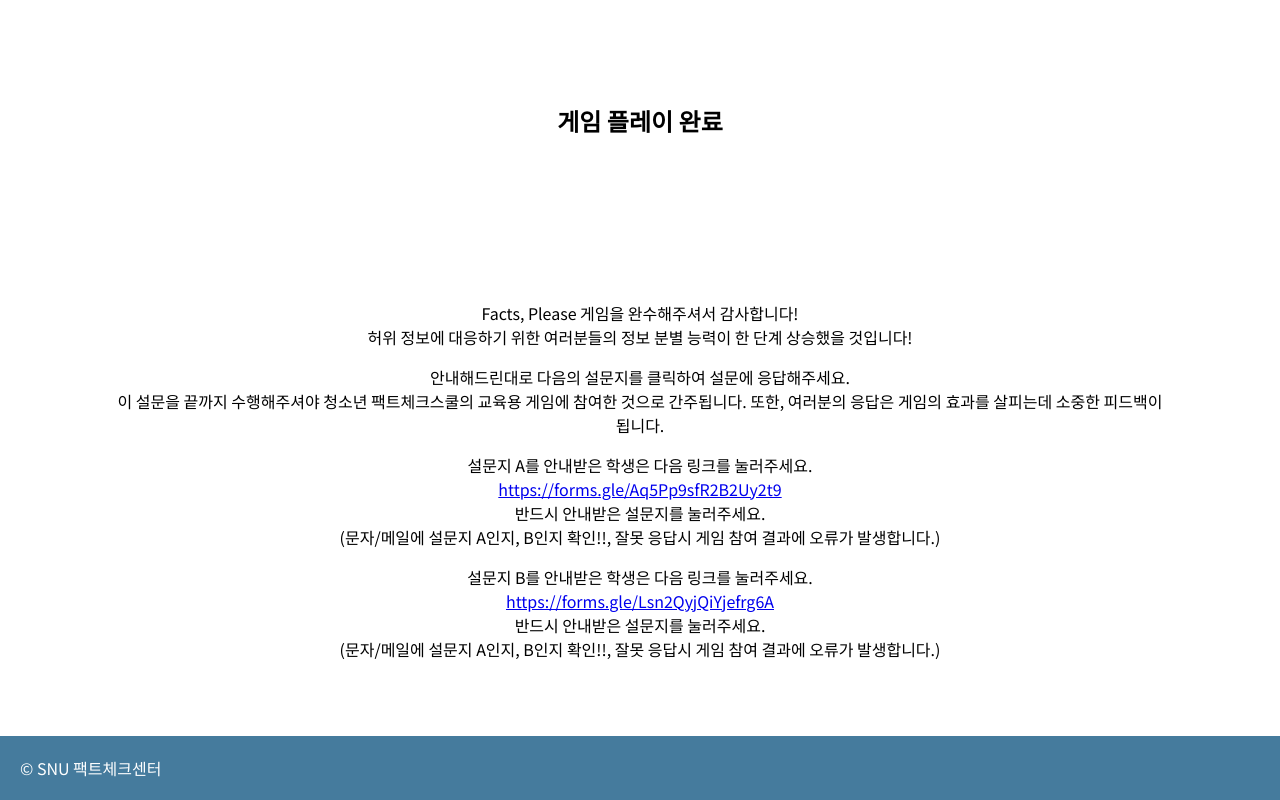
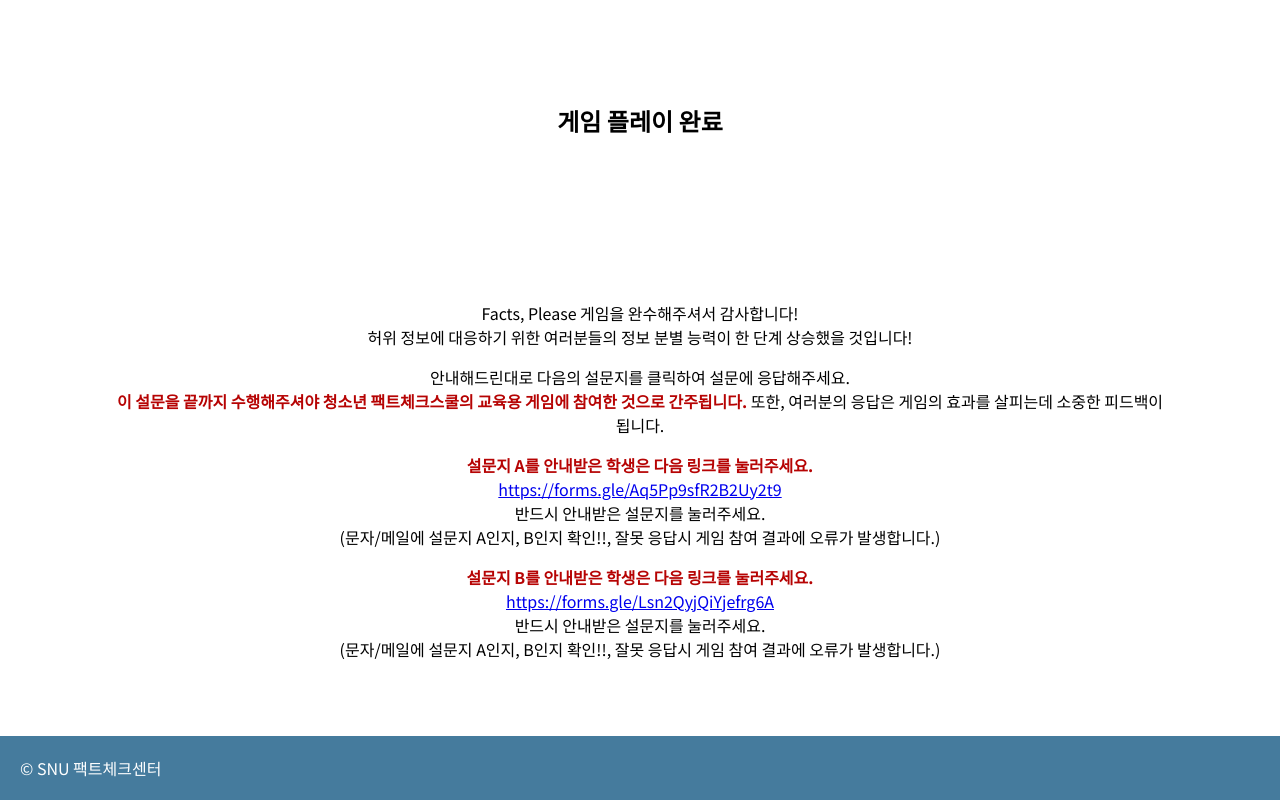
Before and after one commit to snu-factchecker/snu-factchecker.github.io, a React (Create React App) app: page /end in a window 1280 px wide. Built offline with nearby package versions, Linux system fonts and the light colour scheme.

Commit message:
add color

```diff
--- a/src/TopicList/Finished.js
+++ b/src/TopicList/Finished.js
@@ -1,10 +1,9 @@
 import React from "react";
+import "./Topic.scss";
 
 class Finished extends React.Component {
 
 	render() {
-
-
 		return (
 			<div id="topic">
 				<div id="header-title">게임 플레이 완료</div>
@@ -15,17 +14,17 @@
 						</p>
 					<p>
 						안내해드린대로 다음의 설문지를 클릭하여 설문에 응답해주세요.  <br/>
-						이 설문을 끝까지 수행해주셔야 청소년 팩트체크스쿨의 교육용 게임에 참여한 것으로 간주됩니다. 또한, 여러분의 응답은 게임의 효과를 살피는데 소중한 피드백이 됩니다.
+						<span class="emph">이 설문을 끝까지 수행해주셔야 청소년 팩트체크스쿨의 교육용 게임에 참여한 것으로 간주됩니다.</span> 또한, 여러분의 응답은 게임의 효과를 살피는데 소중한 피드백이 됩니다.
 						</p>
 					<p>
-						설문지 A를 안내받은 학생은 다음 링크를 눌러주세요. <br/>
+						<span class="emph">설문지 A를 안내받은 학생은 다음 링크를 눌러주세요.</span> <br/>
 						<a href="https://forms.gle/Aq5Pp9sfR2B2Uy2t9">https://forms.gle/Aq5Pp9sfR2B2Uy2t9</a> <br/>
 						반드시 안내받은 설문지를 눌러주세요.  <br/>
 						(문자/메일에 설문지 A인지, B인지 확인!!, 잘못 응답시 게임 참여 결과에 오류가 발생합니다.)
 					</p>
 					<p>
 
-						설문지 B를 안내받은 학생은 다음 링크를 눌러주세요. <br/>
+						<span class="emph">설문지 B를 안내받은 학생은 다음 링크를 눌러주세요.</span> <br/>
 						<a href="https://forms.gle/Lsn2QyjQiYjefrg6A">https://forms.gle/Lsn2QyjQiYjefrg6A</a> <br/>
 						반드시 안내받은 설문지를 눌러주세요.  <br/>
 						(문자/메일에 설문지 A인지, B인지 확인!!, 잘못 응답시 게임 참여 결과에 오류가 발생합니다.)
--- a/src/TopicList/Topic.scss
+++ b/src/TopicList/Topic.scss
@@ -53,3 +53,8 @@
 		width: 100%;
 	}
 }
+
+.emph{
+	font-weight: 700;
+	color: rgb(182, 3, 3);
+}
```
